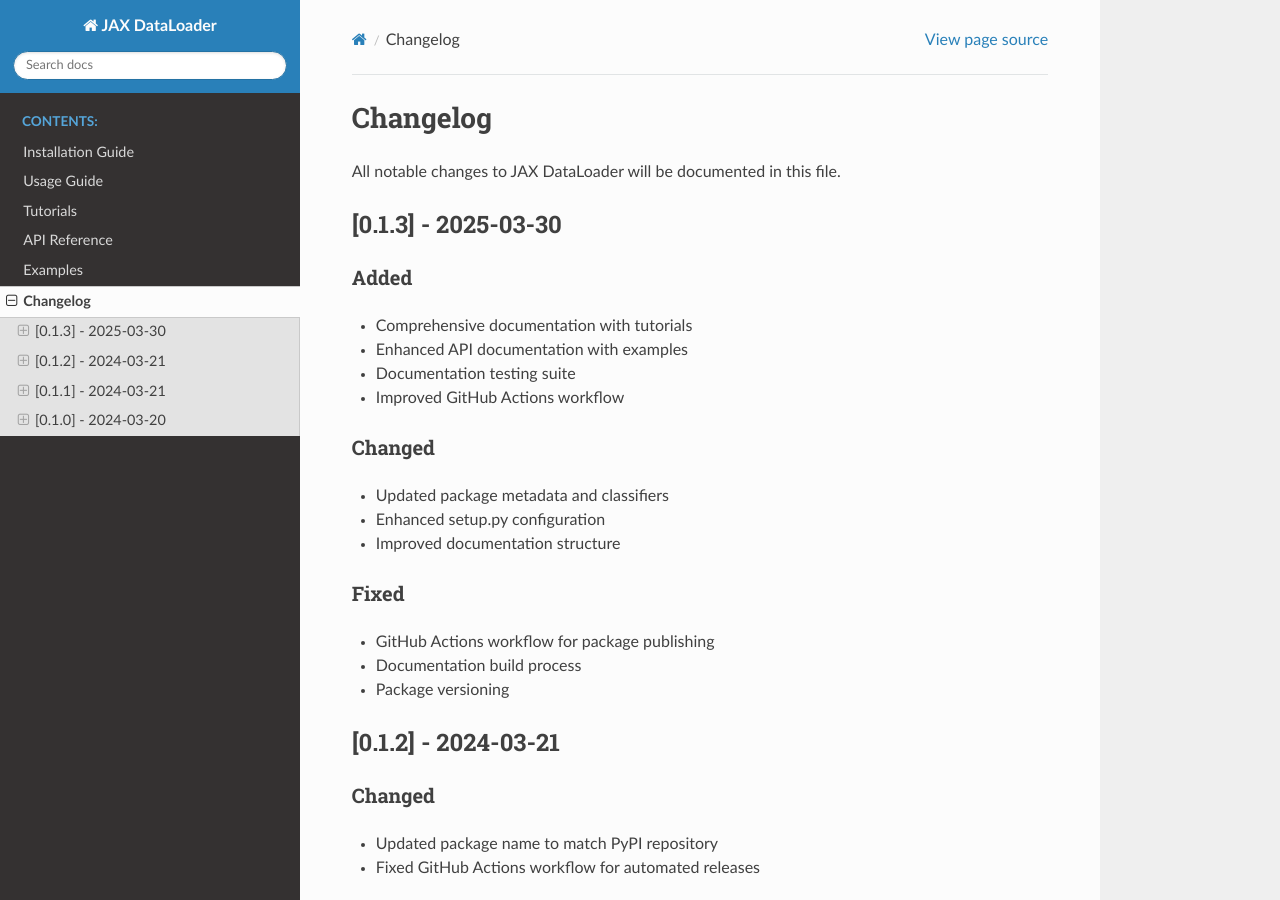
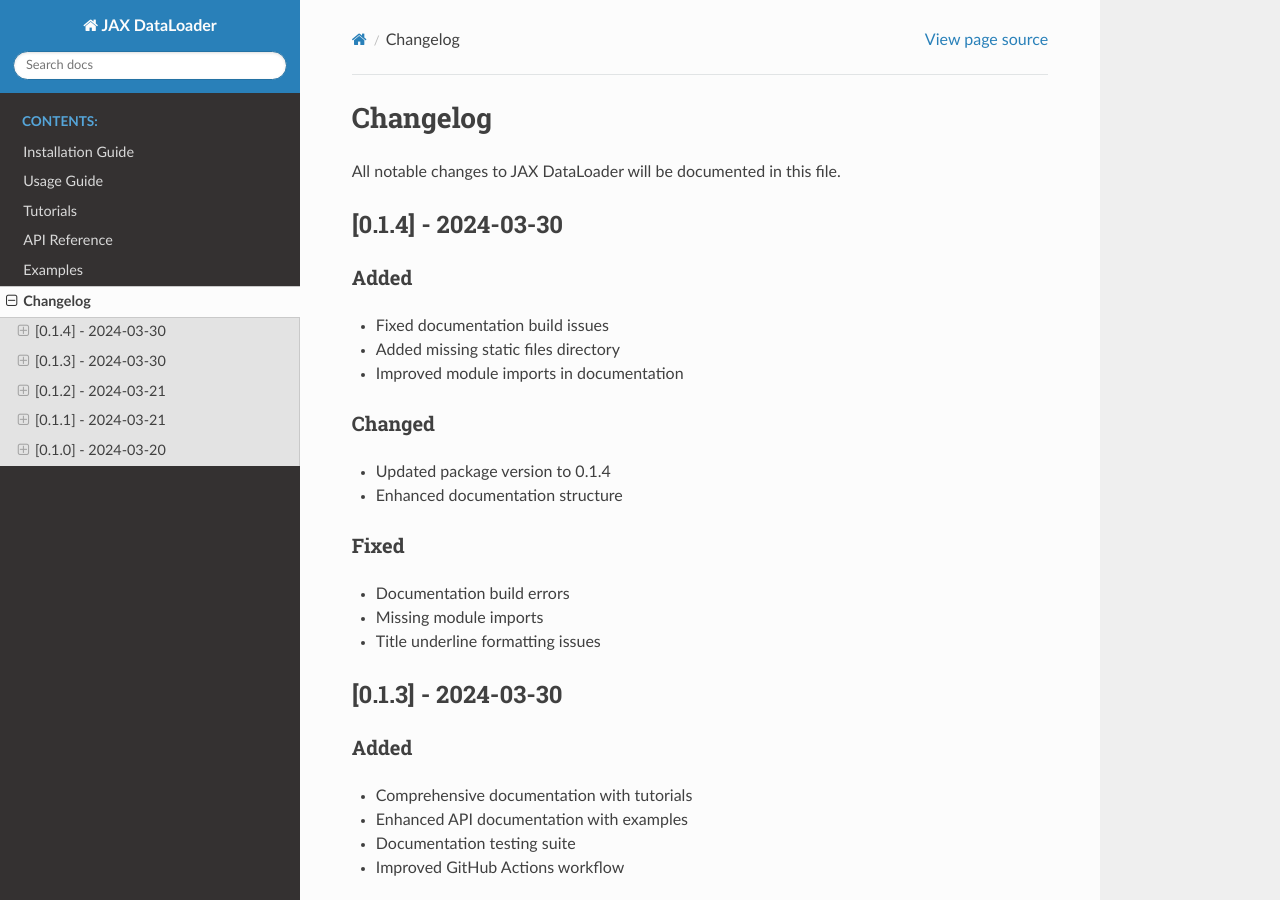
Before and after one commit to carrycooldude/JAX-Dataloader, a Sphinx documentation site: the page built from docs/changelog.rst, in a window 1280 px wide and 900 px high. Built offline with Sphinx 7.4.7 and the Read the Docs theme 3.1.0, drawn with Linux system fonts in a browser that asks for light colours.

Commit message:
Bump version to 0.1.4 and fix documentation issues

```diff
--- a/docs/changelog.rst
+++ b/docs/changelog.rst
@@ -3,7 +3,27 @@
 
 All notable changes to JAX DataLoader will be documented in this file.
 
-[0.1.3] - 2025-03-30
+[0.1.4] - 2024-03-30
+-------------------
+
+Added
+~~~~
+* Fixed documentation build issues
+* Added missing static files directory
+* Improved module imports in documentation
+
+Changed
+~~~~~~~
+* Updated package version to 0.1.4
+* Enhanced documentation structure
+
+Fixed
+~~~~
+* Documentation build errors
+* Missing module imports
+* Title underline formatting issues
+
+[0.1.3] - 2024-03-30
 -------------------
 
 Added
--- a/setup.py
+++ b/setup.py
@@ -8,7 +8,7 @@
 
 setup(
     name="jax-dataloaders",
-    version="0.1.3",
+    version="0.1.4",
     author="Kartikey Rawat",
     author_email="kartikey.rawat@example.com",
     description="A high-performance data loading library for JAX applications",
```
